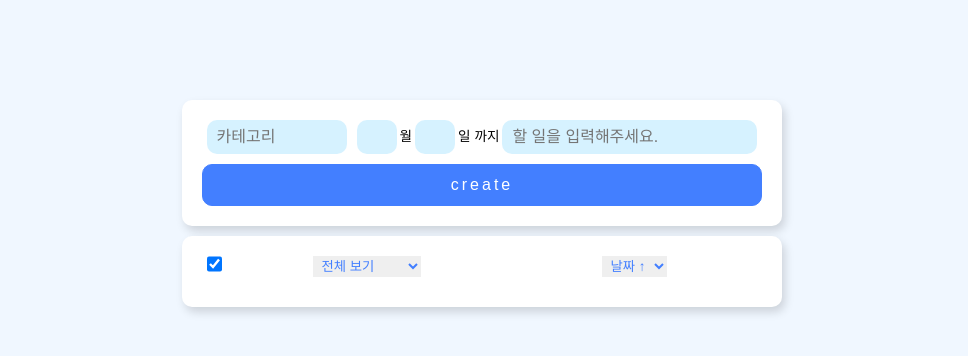
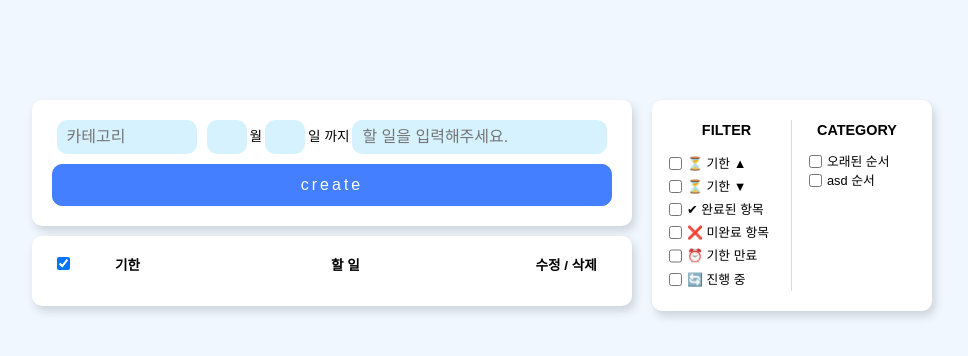
Before and after one commit to JYee99/ReactTodo, a React (Vite) app: page / in a window 1280 px wide. Shown: the top 356 px of the page, without its empty margins (158-1126 px from the left). Built offline with nearby package versions, Linux system fonts and the light colour scheme.

Commit message:
2025-03-14
- 기존 필터, 카테고리 기능 삭제
- SideBar 컴포넌트 생성
- filter, category UI 완성

```diff
--- a/src/App.css
+++ b/src/App.css
@@ -0,0 +1,3 @@
+* {
+  box-sizing: border-box;
+}
--- a/src/components/FormStyles.js
+++ b/src/components/FormStyles.js
@@ -1,12 +1,18 @@
-import { Select } from "@headlessui/react";
 import styled from "styled-components";
+
+export const RootContainer = styled.div`
+  display: flex;
+  width: 900px;
+  margin-top: 100px;
+  align-items: start;
+`;
+export const TodoContainer = styled.div``;
 
 export const Form = styled.form`
   display: flex;
   flex-direction: column;
   justify-content: center;
   align-items: center;
-  margin-top: 100px;
   background-color: white;
   width: 600px;
   padding: 20px;
@@ -94,12 +100,23 @@ export const ListLi = styled.li`
 `;
 export const TopContainer = styled.div`
   display: flex;
+  justify-content: space-between;
+  width: 100%;
   margin: 0 10px;
   margin-bottom: 10px;
 `;
-
+export const TopText = styled.p`
+  text-align: center;
+  font-size: 0.85rem;
+  font-weight: bold;
+`;
+export const TopTextDate = styled(TopText)`
+  width: 55px;
+`;
+export const TopTextTodos = styled(TopText)`
+  width: 260px;
+`;
 export const ListCheckBox = styled.input`
-  width: 15px;
   cursor: pointer;
   margin: 0;
 `;
@@ -109,6 +126,9 @@ export const MasterCheckBox = styled(ListCheckBox)`
 `;
 export const ListDate = styled.span`
   font-size: 0.75rem;
+  text-align: center;
+  width: 55px;
+  color: ${({ $dateConfirm }) => ($dateConfirm ? "red" : "#222")};
 `;
 
 export const ListText = styled.input`
@@ -141,8 +161,58 @@ export const ListDeleteBtn = styled.button`
   }
 `;
 
-export const CategoriList = styled(Select)`
-  padding: 2px 5px;
-  border: none;
-  color: rgb(67, 127, 255);
+// sidbar
+export const SideBarContainer = styled.div`
+  padding: 20px 10px;
+  border-radius: 10px;
+  box-shadow: 3px 5px 10px rgba(0, 0, 0, 0.15);
+  display: flex;
+  margin-left: 20px;
+  width: 400px;
+  justify-content: space-between;
+  background-color: white;
 `;
+export const FilterCheckbox = styled(ListCheckBox)`
+  margin-right: 5px;
+`;
+export const FilterContainer = styled.div`
+  width: 50%;
+  border-right: 1px solid rgba(0, 0, 0, 0.15);
+`;
+export const FilterTitle = styled.h2`
+  font-size: 0.9rem;
+  font-weight: bold;
+  text-align: center;
+  margin-bottom: 10px;
+`;
+export const FilterUl = styled.ul`
+  display: flex;
+  flex-direction: column;
+`;
+export const FilterList = styled.li`
+  display: flex;
+  padding: 2px 7px;
+  margin: 0;
+`;
+export const CategoryContainer = styled.div`
+  width: 50%;
+`;
+export const CategoryTitle = styled.h2`
+  font-size: 0.9rem;
+  font-weight: bold;
+  text-align: center;
+  margin-bottom: 10px;
+`;
+export const CategoryUl = styled.ul`
+  display: flex;
+  flex-direction: column;
+`;
+export const CategoryList = styled.li`
+  margin: 0;
+  padding-left: 17px;
+  display: flex;
+`;
+export const SideBarLiText = styled.p`
+  margin: 0;
+  font-size: 0.8rem;
+`;
--- /dev/null
+++ b/src/components/SideBar.jsx
@@ -0,0 +1,45 @@
+import React from "react";
+import * as S from "./FormStyles";
+
+const SideBar = () => {
+  const filters = [
+    { id: "olders", value: "⏳ 기한 ▲" },
+    { id: "newest", value: "⏳ 기한 ▼" },
+    { id: "completed", value: " ✔ 완료된 항목" },
+    { id: "incomplete", value: "❌ 미완료 항목" },
+    { id: "expired", value: "⏰ 기한 만료" },
+    { id: "inProgress", value: "🔄 진행 중" },
+  ];
+  return (
+    <S.SideBarContainer>
+      <S.FilterContainer>
+        <S.FilterTitle>FILTER</S.FilterTitle>
+        <S.FilterUl>
+          {filters.map((list) => {
+            return (
+              <S.FilterList key={list.id}>
+                <S.FilterCheckbox type="checkbox" name={list.id} />
+                <S.SideBarLiText>{list.value}</S.SideBarLiText>
+              </S.FilterList>
+            );
+          })}
+        </S.FilterUl>
+      </S.FilterContainer>
+      <S.CategoryContainer>
+        <S.CategoryTitle>CATEGORY</S.CategoryTitle>
+        <S.FilterUl>
+          <S.CategoryList>
+            <S.FilterCheckbox type="checkbox" />
+            <S.SideBarLiText>오래된 순서</S.SideBarLiText>
+          </S.CategoryList>
+          <S.CategoryList>
+            <S.FilterCheckbox type="checkbox" />
+            <S.SideBarLiText>asd 순서</S.SideBarLiText>
+          </S.CategoryList>
+        </S.FilterUl>
+      </S.CategoryContainer>
+    </S.SideBarContainer>
+  );
+};
+
+export default SideBar;
--- a/src/components/Todo.jsx
+++ b/src/components/Todo.jsx
@@ -1,6 +1,8 @@
 import React, { useState, useRef, useEffect } from "react";
 import TodoForm from "./TodoForm";
 import TodoList from "./TodoList";
+import SideBar from "./SideBar";
+import * as S from "./FormStyles";
 
 const Todo = () => {
   const inputInitial = {
@@ -11,11 +13,6 @@ const Todo = () => {
     },
   };
   const initialTodos = JSON.parse(localStorage.getItem("myTodos")) || [];
-  const initialCategories = [
-    "날짜 ↑",
-    "날짜 ↓",
-    ...new Set(initialTodos.map((todo) => todo.categorie).filter(Boolean)),
-  ];
 
   const maxLength = 15;
   const [todos, setTodos] = useState(initialTodos);
@@ -23,9 +20,7 @@ const Todo = () => {
   // 여러 개의 input을 참조하기 위한 객체
   const inputRefs = useRef({});
   const [masterCheck, setMasterCheck] = useState(false);
-  const [categories, setCategories] = useState(initialCategories);
-  const [categorieVal, setCategorieVal] = useState("");
-  const [cateSelected, setCateSelected] = useState("");
+  const [categoryVal, setCategoryVal] = useState("");
 
   const [filteredTodos, setFilteredTodos] = useState(todos); // 필터링 목록 상태
   const isEditing = todos.some((todo) => todo.edit);
@@ -47,33 +42,24 @@ const Todo = () => {
       return;
     }
   };
-  const categorieAdd = () => {
-    setCategories((prev) => {
-      if (prev.includes(categorieVal)) {
-        return prev;
-      }
-      return [...prev, categorieVal];
-    });
-  };
 
   const handleSubmit = (e) => {
     e.preventDefault();
     if (checkLength(inputVal.todo.length) || inputVal.todo.trim() === "")
       return;
-    categorieAdd();
     const newTodo = {
       id: Math.random().toString(),
       todo: inputVal.todo,
       date: inputVal.date,
       checked: false,
       edit: false,
-      categorie: categorieVal,
+      category: categoryVal,
     };
     console.log(newTodo);
 
     setTodos((prev) => [newTodo, ...prev]);
     setInputVal(inputInitial);
-    setCategorieVal("");
+    setCategoryVal("");
   };
 
   const onChangeInput = (e) => {
@@ -158,35 +144,22 @@ const Todo = () => {
     });
   };
 
-  const handleCategorieChange = (e) => {
-    setCategorieVal(e.target.value);
+  const handleCategoryChange = (e) => {
+    setCategoryVal(e.target.value);
   };
 
-  const handleSelected = (e) => {
-    const selectedCate = e.target.value;
-    setCateSelected(selectedCate);
-  };
-  const handleDoneFilter = (e) => {
-    const selectedFilter = e.target.value;
-
-    if (selectedFilter === "all") {
-      setFilteredTodos(todos); // 전체 보기 (필터링 해제)
-    } else if (selectedFilter === "completed") {
-      setFilteredTodos(todos.filter((todo) => todo.checked)); // 완료된 항목만 보기
-    } else if (selectedFilter === "incomplete") {
-      setFilteredTodos(todos.filter((todo) => !todo.checked)); // 미완료 항목만 보기
-    }
-  };
   return (
     <>
+      <S.RootContainer>
+        <S.TodoContainer>
           <TodoForm
             handleSubmit={handleSubmit}
             onChangeInput={onChangeInput}
             inputVal={inputVal}
             onChangeDate={onChangeDate}
             maxLength={maxLength}
-        categorieVal={categorieVal}
-        handleCategorieChange={handleCategorieChange}
+            categoryVal={categoryVal}
+            handleCategoryChange={handleCategoryChange}
           />
           <TodoList
             todos={filteredTodos}
@@ -199,11 +172,11 @@ const Todo = () => {
             isEditing={isEditing}
             masterCheck={masterCheck}
             handleMasterCheck={handleMasterCheck}
-        categories={categories}
-        handleSelected={handleSelected}
-        cateSelected={cateSelected}
-        handleDoneFilter={handleDoneFilter}
           />
+        </S.TodoContainer>
+
+        <SideBar />
+      </S.RootContainer>
     </>
   );
 };
--- a/src/components/TodoForm.jsx
+++ b/src/components/TodoForm.jsx
@@ -6,8 +6,8 @@ const TodoForm = ({
   inputVal,
   maxLength,
   onChangeDate,
-  categorieVal,
-  handleCategorieChange,
+  categoryVal,
+  handleCategoryChange,
 }) => {
   return (
     <>
@@ -15,8 +15,8 @@ const TodoForm = ({
         <S.InputContainer>
           <S.CategorieInput
             placeholder="카테고리"
-            value={categorieVal}
-            onChange={handleCategorieChange}
+            value={categoryVal}
+            onChange={handleCategoryChange}
           />
           <S.DateContainer>
             <S.MonInput
--- a/src/components/TodoItem.jsx
+++ b/src/components/TodoItem.jsx
@@ -22,6 +22,8 @@ const TodoItem = ({
   const newDate = new Date();
   const newMon = newDate.getMonth() + 1;
   const newDay = newDate.getDate();
+
+  useEffect(() => {
     const dayChecked = () => {
       if (newMon > todo.date.mon) {
         setDateConfirm(true);
@@ -29,7 +31,6 @@ const TodoItem = ({
         setDateConfirm(true);
       }
     };
-  useEffect(() => {
     dayChecked();
   }, []);
   useEffect(() => {
@@ -46,8 +47,9 @@ const TodoItem = ({
         checked={todo.checked}
         onChange={() => handleChecked(todo.id)}
       />
-      <S.ListDate>
-        {todo.date.mon}월 {todo.date.day}일
+
+      <S.ListDate $dateConfirm={dateConfirm}>
+        {dateConfirm ? "기한 만료" : `${todo.date.mon}월 ${todo.date.day}일`}
       </S.ListDate>
       <S.ListText
         ref={inputRef}
--- a/src/components/TodoList.jsx
+++ b/src/components/TodoList.jsx
@@ -1,4 +1,4 @@
-import React, { useState } from "react";
+import React from "react";
 import * as S from "./FormStyles";
 import TodoItem from "./TodoItem";
 
@@ -12,9 +12,6 @@ const TodoList = ({
   isEditing,
   masterCheck,
   handleMasterCheck,
-  categories,
-  handleSelected,
-  handleDoneFilter,
 }) => {
   return (
     <S.ListContainer>
@@ -24,21 +21,9 @@ const TodoList = ({
           checked={masterCheck}
           onChange={handleMasterCheck}
         />
-
-        <S.CategoriList name="donefilter" onChange={handleDoneFilter}>
-          <option value="all">전체 보기</option>
-          <option value="completed">완료만 보기</option>
-          <option value="incomplete">미완료만 보기</option>
-        </S.CategoriList>
-        <S.CategoriList name="categorie" onChange={handleSelected}>
-          {categories.map((item) => {
-            return (
-              <option key={item} value={item}>
-                {item}
-              </option>
-            );
-          })}
-        </S.CategoriList>
+        <S.TopTextDate>기한</S.TopTextDate>
+        <S.TopTextTodos>할 일</S.TopTextTodos>
+        <S.TopText>수정 / 삭제</S.TopText>
       </S.TopContainer>
       <S.LiustUl>
         {todos.map((todo) => (
```
Lines whose indentation alone changed are shown as unchanged.
